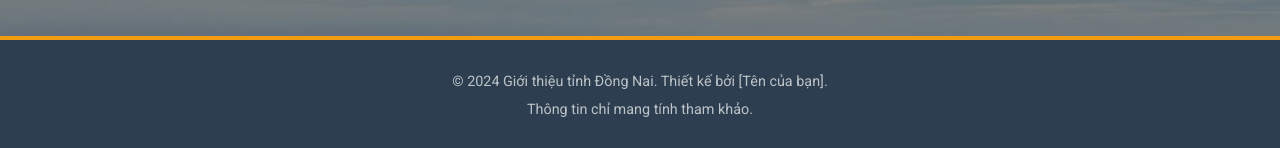
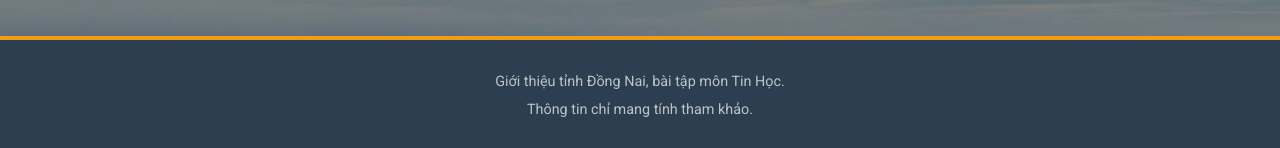
Before and after one commit to VanhLag/dongnai, a plain HTML site: page index.html in a window 1280 px wide. Shown: the part 1645-1793 px from the top of the page. Drawn offline with Linux system fonts and the light colour scheme.

Commit message:
Update index.html

```diff
--- a/index.html
+++ b/index.html
@@ -69,7 +69,7 @@
     </main>
     <footer class="site-footer">
         <div class="container">
-            <p>© 2024 Giới thiệu tỉnh Đồng Nai. Thiết kế bởi [Tên của bạn].</p>
+            <p>Giới thiệu tỉnh Đồng Nai, bài tập môn Tin Học.</p>
             <p>Thông tin chỉ mang tính tham khảo.</p>
         </div>
     </footer>
```
